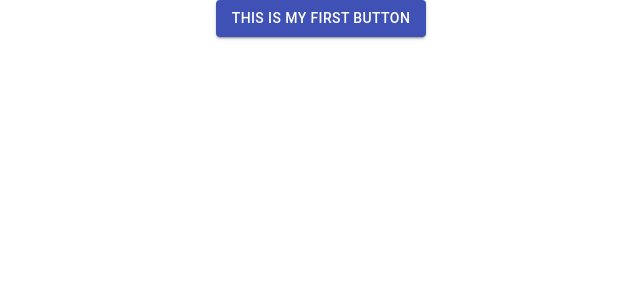
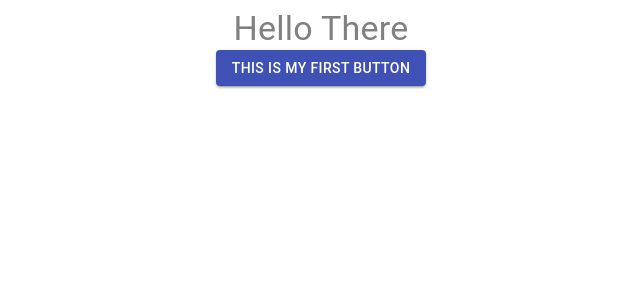
Before and after one commit to Pavlin-React/material-ui-tutorial, a React (Create React App) app: page / in a window 1280 px wide. Shown: the top 300 px of the page, without its empty margins (319-959 px from the left). Built offline with nearby package versions, Linux system fonts and the light colour scheme.

Commit message:
Typography, makeStyle

```diff
--- a/src/App.js
+++ b/src/App.js
@@ -1,10 +1,25 @@
-import { Button } from '@material-ui/core'
+import { Button, Typography, makeStyles } from '@material-ui/core'
 import './App.css';
 
 function App() {
+
+  let useStyle = makeStyles( {
+    helloStyle: {
+      color: 'gray'
+    }
+  } )
+  let classes = useStyle()
   return (
+
     <div className="App">
+      <Typography className={ classes.helloStyle }
+      color='initial'
+      variant='h4'
+      >
+        Hello There
+      </Typography>
       <Button
+      onClick={ () => { alert( 'You just clicked me !!!' ) } }
       variant='contained'
       color='primary'
       >This is my first button</Button>
--- a/src/index.css
+++ b/src/index.css
@@ -1,3 +1,5 @@
+<link rel="stylesheet" href="https://fonts.googleapis.com/css?family=Roboto:300,400,500,700&display=swap" />
+
 body {
   margin: 0;
   font-family: -apple-system, BlinkMacSystemFont, 'Segoe UI', 'Roboto', 'Oxygen',
```
